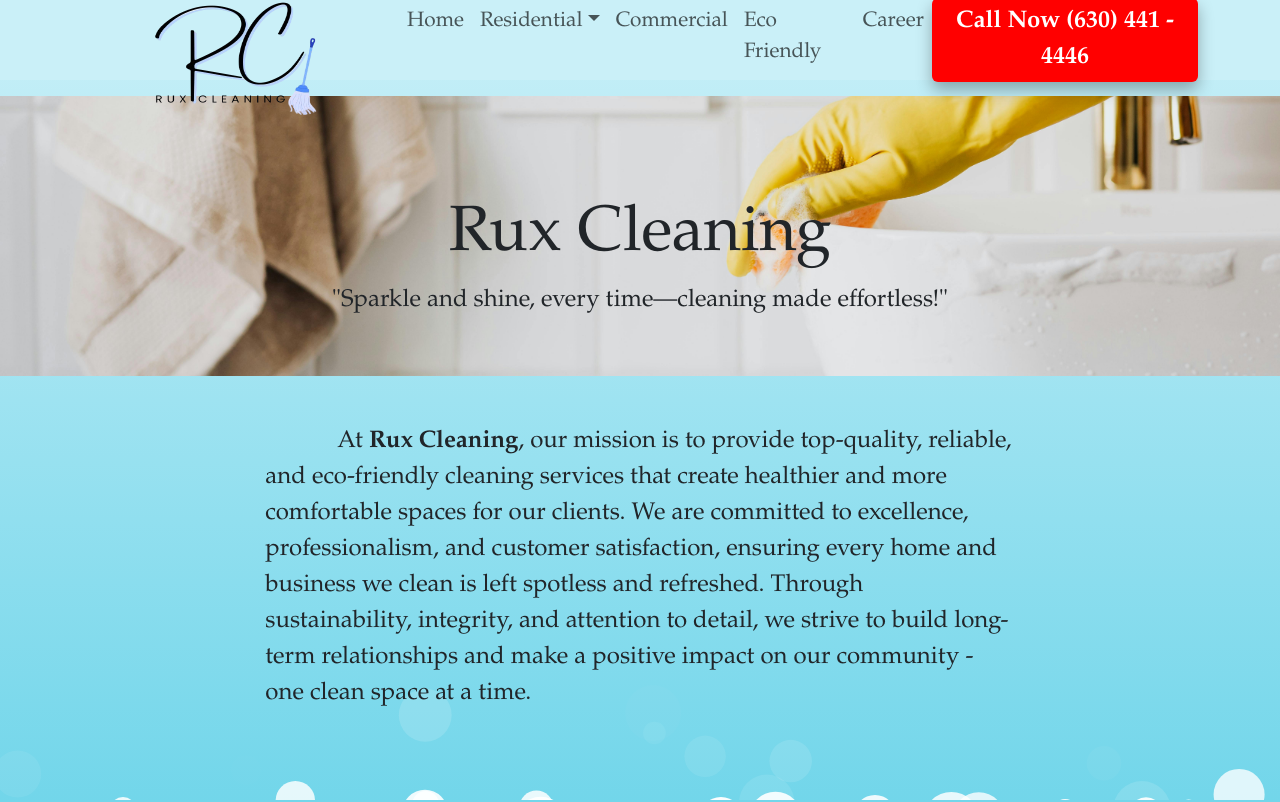
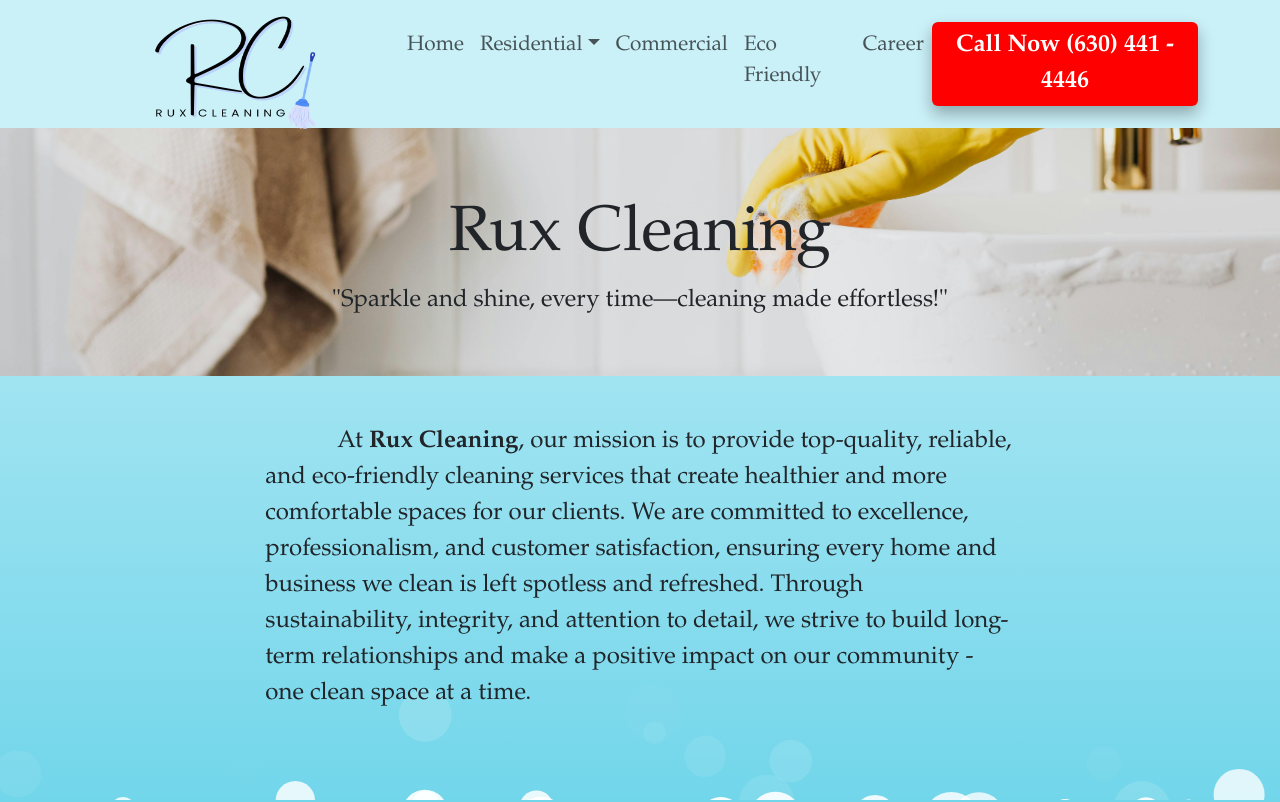
Before and after one commit to YemnyFeliz/RuxCleaning, a React (Vite) app: page / in a window 1280 px wide. Shown: the top 802 px of the page. Built offline with nearby package versions, Linux system fonts and the light colour scheme.

Commit message:
brand logo inside the navbar.

```diff
--- a/components/NavBar.jsx
+++ b/components/NavBar.jsx
@@ -27,7 +27,7 @@
       expanded={expanded}
       onToggle={(isExpanded) => setExpanded(isExpanded)}
       className="bg-body-tertiary">
-      <Container>
+      <Container className='navContainer'>
         <Navbar.Brand as={Link} to="/" onClick={handleLinkClick} className="d-flex align-items-center">
           <img alt="ruxcleaninglogo" src={logo}  className="d-inline-block align-top mt-5 logo" />
           {/* <span className="brand-name">RuxCleaning</span> */}
--- a/styles/NavBar.css
+++ b/styles/NavBar.css
@@ -1,13 +1,18 @@
 nav.bg-body-tertiary {
     background-color: #caf0f8 !important;
-    height: 5rem;
+    height: 8rem;
 }
+
+/* .navContainer{
+    background-color: green;
+} */
 
 /* ✅ Align logo and text */
 .navbar-brand {
     display: flex;
     align-items: center;
     margin-left: 0;
+    margin-bottom: 1.3rem;
 }
 
 /* ✅ Adjust brand text */
```
